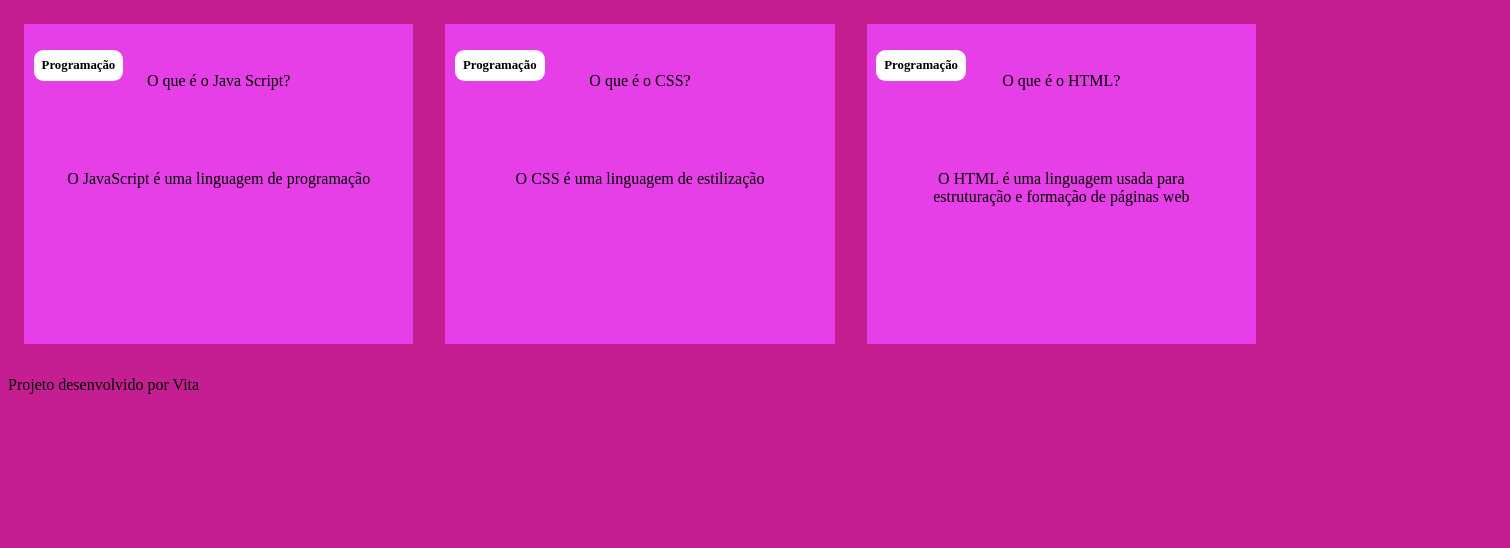
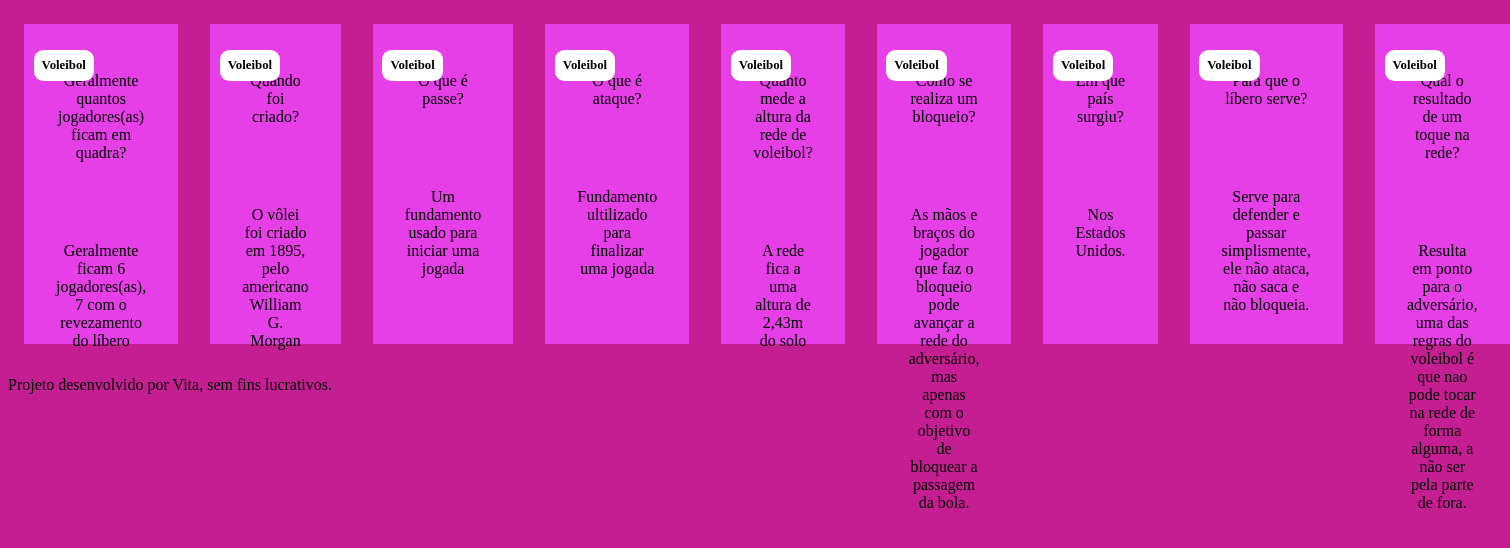
Before and after one commit to joaozinhu5/Cards-Vita, a plain HTML site: page index.html in a window 1280 px wide. Shown: the whole page, 1510 px wide, since content can reach past the window. Drawn offline with Linux system fonts and the light colour scheme; files that its build step writes are made by us from their sources.

Commit message:
Add files via upload

```diff
--- /dev/null
+++ b/app.js
@@ -0,0 +1,29 @@
+function criaCartao(categoria, pergunta, resposta) {
+    let container = document.getElementById('container')
+    let cartao = document.createElement('article')
+    cartao.className = 'cartao'
+
+    cartao.innerHTML = `
+    <div class="cartao__conteudo">
+    <h3>${categoria}</h3>
+    <div class="cartao__conteudo__pergunta">
+        <p>${pergunta}</p>
+    </div>
+    <div class="cartao__conteudo__resposta">
+        <p>${resposta}</p>
+    </div>
+    </div>
+    `
+
+    let respostaEstaVisivel = false
+
+    function viraCartao() {
+        respostaEstaVisivel = !respostaEstaVisivel
+        cartao.classList.toggle('active', respostaEstaVisivel)
+    }
+    cartao.addEventListener('click', viraCartao)
+
+
+    container.appendChild(cartao)
+
+}
--- a/index.html
+++ b/index.html
@@ -3,53 +3,29 @@
 <head>
     <meta charset="UTF-8">
     <meta name="viewport" content="width=device-width, initial-scale=1.0">
-    <title>FlashCards</title>
-    <link rel="stylesheet" href="style.css">
+    <link rel="stylesheet" href="assets/style.css">
+    <title>Flashcard</title>
 </head>
 <body>
     <main>
         <section id="container">
-            <article class="cartao">
+            <!-- <article class="cartao">
                 <div class="cartao__conteudo">
                     <h3>Programação</h3>
                     <div class="cartao__conteudo__pergunta">
-                        <p>O que é o Java Script?</p>
+                        <p>O que é JavaScript?</p>
                     </div>
                     <div class="cartao__conteudo__resposta">
                         <p>O JavaScript é uma linguagem de programação</p>
-
                     </div>
                 </div>
-            </article>
-            <article class="cartao">
-                <div class="cartao__conteudo">
-                    <h3>Programação</h3>
-                    <div class="cartao__conteudo__pergunta">
-                        <p>O que é o CSS?</p>
-                    </div>
-                    <div class="cartao__conteudo__resposta">
-                        <p>O CSS é uma linguagem de estilização</p>
-
-                    </div>
-                </div>
-            </article>
-            <article class="cartao">
-                <div class="cartao__conteudo">
-                    <h3>Programação</h3>
-                    <div class="cartao__conteudo__pergunta">
-                        <p>O que é o HTML?</p>
-                    </div>
-                    <div class="cartao__conteudo__resposta">
-                        <p>O HTML é uma linguagem usada para estruturação e formação de páginas web</p>
-            <article>
-
-            </article>
+            </article> -->
         </section>
     </main>
-
     <footer>
-        <p>Projeto desenvolvido por Vita</p>
-
+        <p>Projeto desenvolvido por Vita, sem fins lucrativos.</p>
     </footer>
+    <script src="app.js"></script>
+    <script src="perguntas.js"></script>
 </body>
 </html>
--- /dev/null
+++ b/perguntas.js
@@ -0,0 +1,49 @@
+criaCartao(
+    'Voleibol',
+    'Geralmente quantos jogadores(as) ficam em quadra?',
+    'Geralmente ficam 6 jogadores(as), 7 com o revezamento do líbero'
+)
+
+criaCartao(
+    'Voleibol',
+    'Quando foi criado?',
+    'O vôlei foi criado em 1895, pelo americano William G. Morgan'
+)
+
+criaCartao(
+    'Voleibol',
+    'O que é passe?',
+    'Um fundamento usado para iniciar uma jogada'
+)
+
+criaCartao(
+    'Voleibol',
+    'O que é ataque?',
+    'Fundamento ultilizado para finalizar uma jogada'
+)
+
+criaCartao(
+    'Voleibol',
+    'Quanto mede a altura da rede de voleibol?',
+    'A rede fica a uma altura de 2,43m do solo'
+)
+criaCartao(
+    'Voleibol',
+    'Como se realiza um bloqueio?',
+    'As mãos e braços do jogador que faz o bloqueio pode avançar a rede do adversário, mas apenas com o objetivo de bloquear a passagem da bola.'
+)
+criaCartao(
+    'Voleibol',
+    'Em que país surgiu?',
+    'Nos Estados Unidos.'
+)
+criaCartao(
+    'Voleibol',
+    'Para que o líbero serve?',
+    'Serve para defender e passar simplismente, ele não ataca, não saca e não bloqueia.'
+)
+criaCartao(
+    'Voleibol',
+    'Qual o resultado de um toque na rede?',
+    'Resulta em ponto para o adversário, uma das regras do voleibol é que nao pode tocar na rede de forma alguma, a não ser pela parte de fora.'
+)
```
Also changed, not shown: 1 other file.
